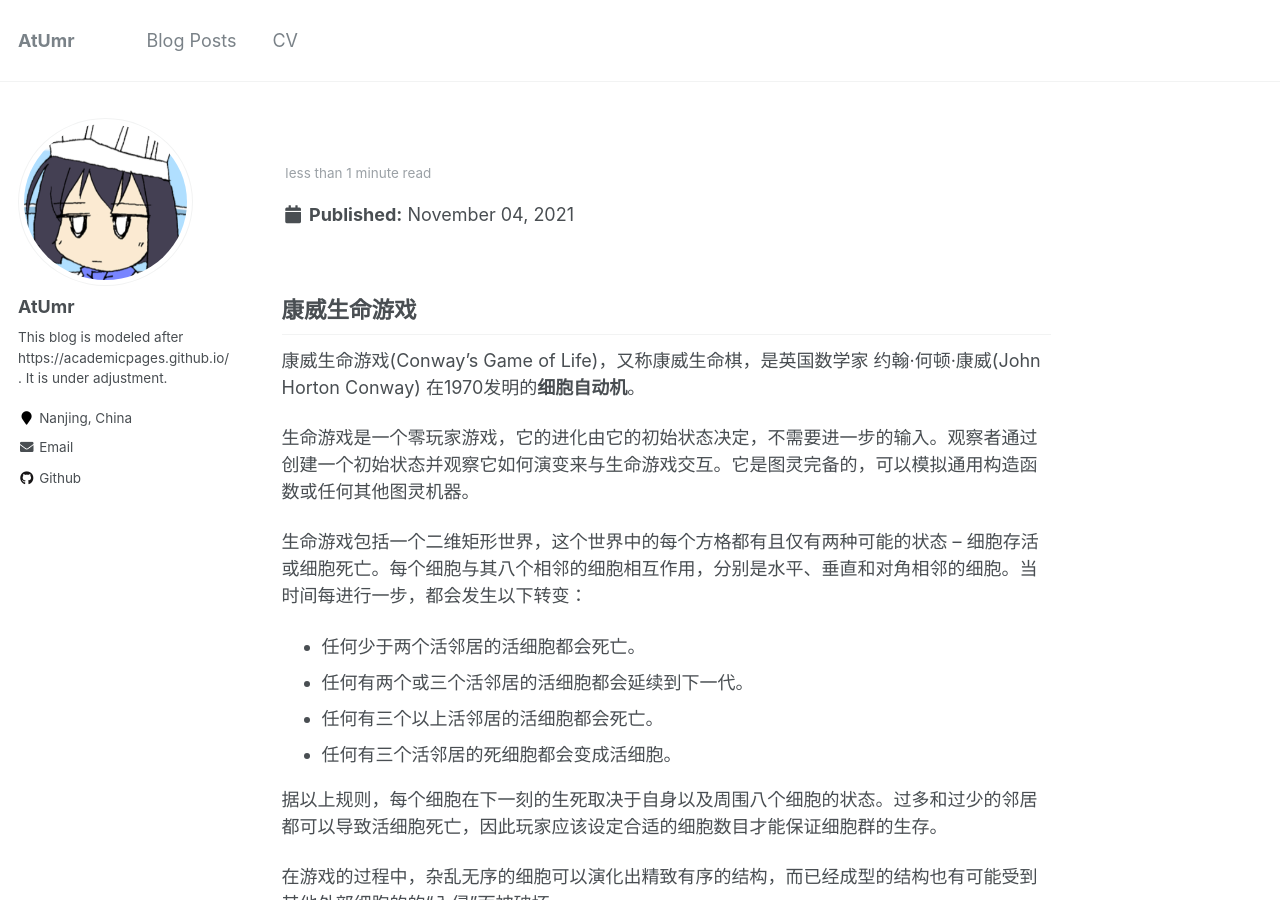
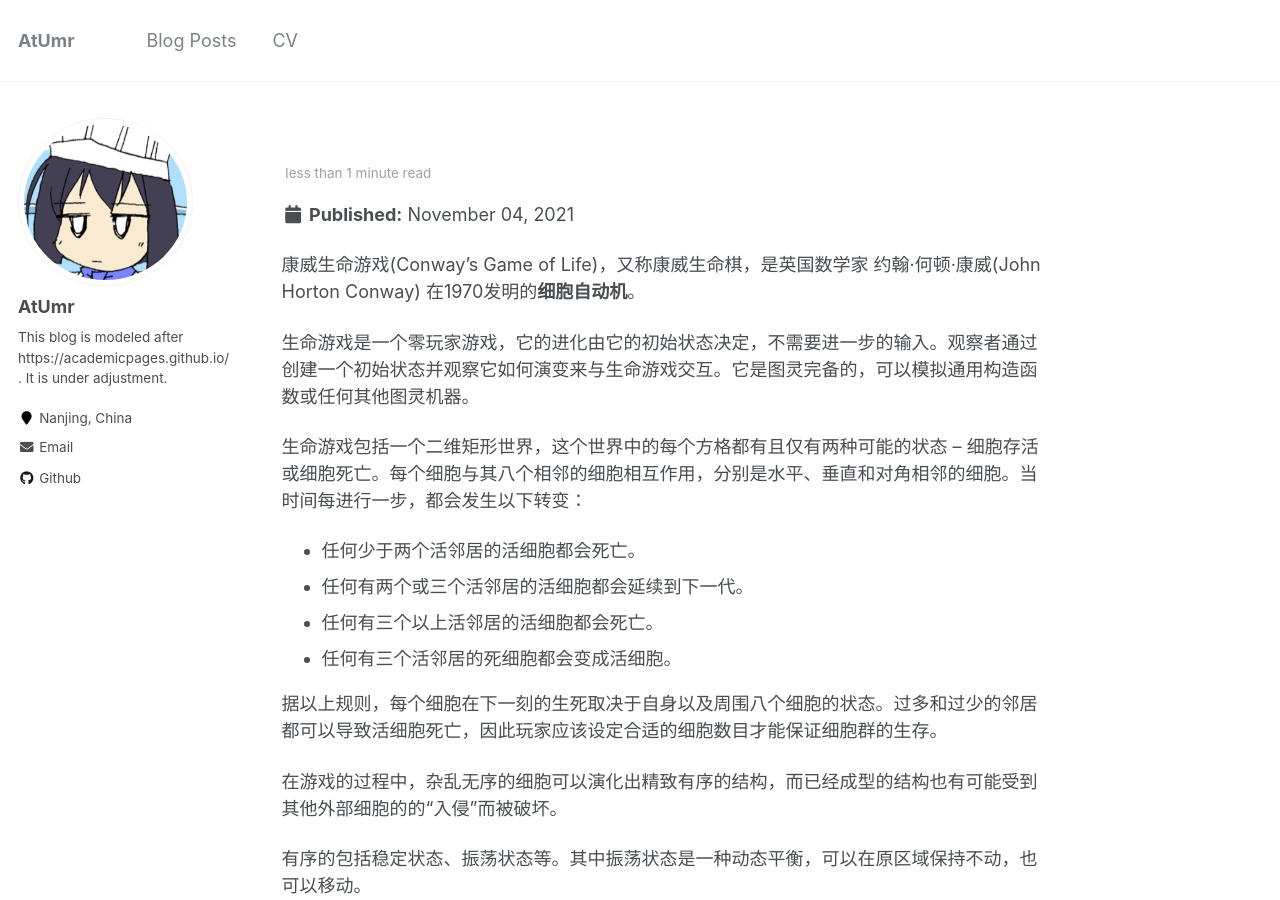
Before and after one commit to AtUmr/atumr.github.io, a Jekyll site: the page built from _posts/2021-10-10-conway-game.md, in a window 1280 px wide and 900 px high. Built offline with Jekyll 4.4.1, drawn with Linux system fonts in a browser that asks for light colours.

Commit message:
remove the Chinese title

```diff
--- a/_posts/2021-10-10-conway-game.md
+++ b/_posts/2021-10-10-conway-game.md
@@ -7,7 +7,6 @@ tags:
   - mathematical game
 ---
 
-## 康威生命游戏
 
 康威生命游戏(Conway's Game of Life)，又称康威生命棋，是英国数学家 约翰·何顿·康威(John Horton Conway) 在1970发明的**细胞自动机**。
 
```
